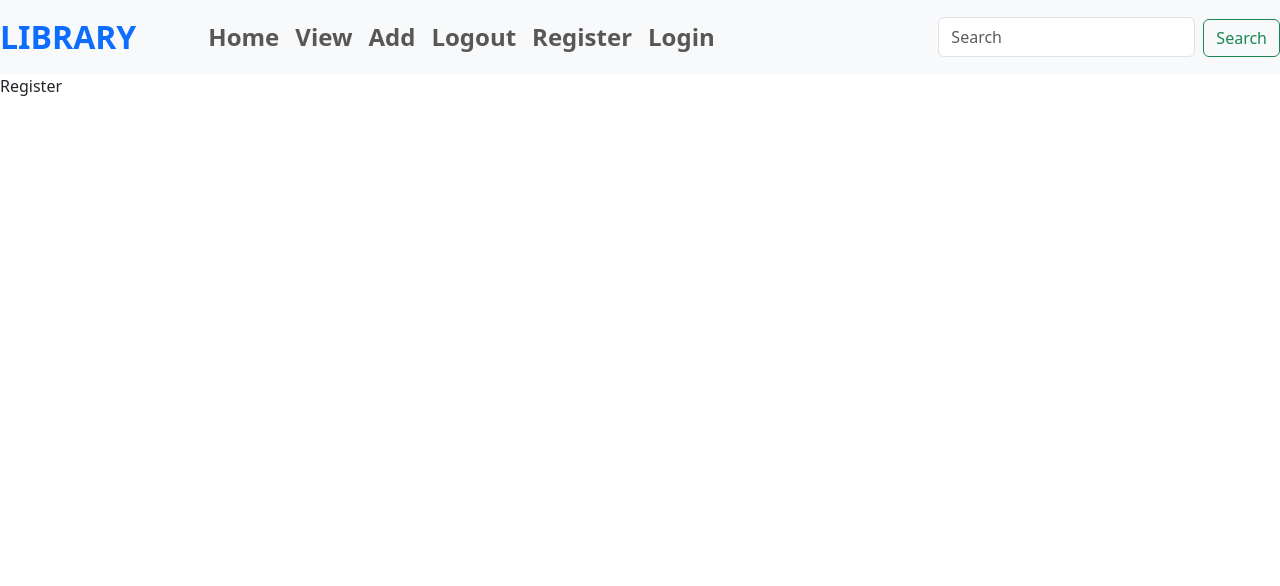
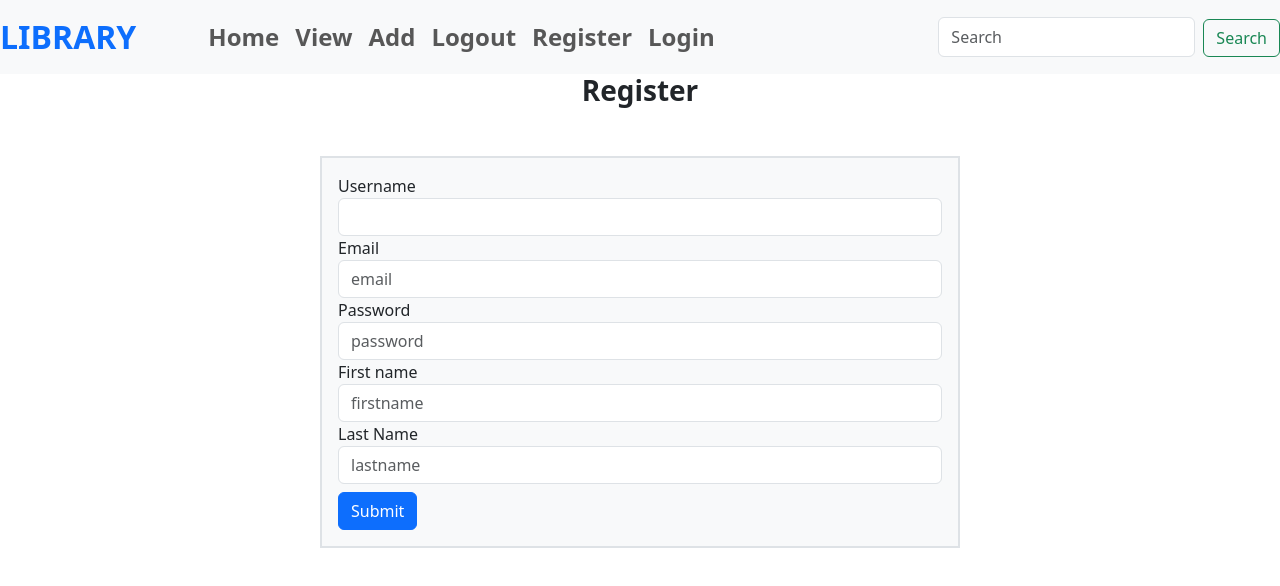
Before and after one commit to AkhilSK7/LibraryReact, a React (Vite) app: page /register in a window 1280 px wide. Shown: the top 586 px of the page. Built offline with nearby package versions, Linux system fonts and the light colour scheme.

Commit message:
Implemented User Registration

```diff
--- a/src/components/Register.jsx
+++ b/src/components/Register.jsx
@@ -1,7 +1,101 @@
-import React from "react";
+import React, { useState } from "react";
+import { useNavigate } from "react-router-dom";
+import { adduser } from "../services/Apicalls";
 
 function Register() {
-  return <div>Register</div>;
+  const [user, setuser] = useState({
+    username: "",
+    email: "",
+    password: "",
+    first_name: "",
+    last_name: "",
+  });
+
+  const navigate = useNavigate();
+
+  async function postuser(event) {
+    event.preventDefault();
+    let res = await adduser(user);
+    console.log(res.data);
+    if (res.status == 201) {
+      navigate("/login");
+    } else {
+      alert("can't enter data");
+    }
+  }
+
+  return (
+    <div>
+      <h1 class="text-center fs-3 fw-bold">Register</h1>
+      <div class="d-flex justify-content-center align-items-center w-100 h-100 mt-5 mb-5 ">
+        <form class="w-50  border border-2 p-3 bg-light" onSubmit={postuser}>
+          <div class="form-group ">
+            <label for="username">Username</label>
+            <input
+              type="text"
+              class="form-control"
+              id="username"
+              onChange={(event) => {
+                setuser({ ...user, username: event.target.value });
+              }}
+            ></input>
+          </div>
+          <div class="form-group">
+            <label for="email">Email</label>
+            <input
+              type="email"
+              class="form-control"
+              id="email"
+              placeholder="email"
+              onChange={(event) => {
+                setuser({ ...user, email: event.target.value });
+              }}
+            ></input>
+          </div>
+          <div class="form-group">
+            <label for="password">Password</label>
+            <input
+              type="password"
+              class="form-control"
+              id="password"
+              placeholder="password"
+              onChange={(event) => {
+                setuser({ ...user, password: event.target.value });
+              }}
+            ></input>
+          </div>
+          <div class="form-group">
+            <label for="firstName">First name</label>
+            <input
+              type="text"
+              class="form-control"
+              id="firstName"
+              placeholder="firstname"
+              onChange={(event) => {
+                setuser({ ...user, first_name: event.target.value });
+              }}
+            ></input>
+          </div>
+          <div class="form-group">
+            <label for="lastName">Last Name</label>
+            <input
+              type="text"
+              class="form-control"
+              id="lastName"
+              placeholder="lastname"
+              onChange={(event) => {
+                setuser({ ...user, last_name: event.target.value });
+              }}
+            ></input>
+          </div>
+
+          <button type="submit" class="btn btn-primary mt-2">
+            Submit
+          </button>
+        </form>
+      </div>
+    </div>
+  );
 }
 
 export default Register;
--- a/src/services/Apicalls.js
+++ b/src/services/Apicalls.js
@@ -25,3 +25,7 @@ export async function editbookcall(id, data) {
     headers: h,
   });
 }
+
+export async function adduser(data) {
+  return await axios.post("http://127.0.0.1:8000/users/", data);
+}
```
